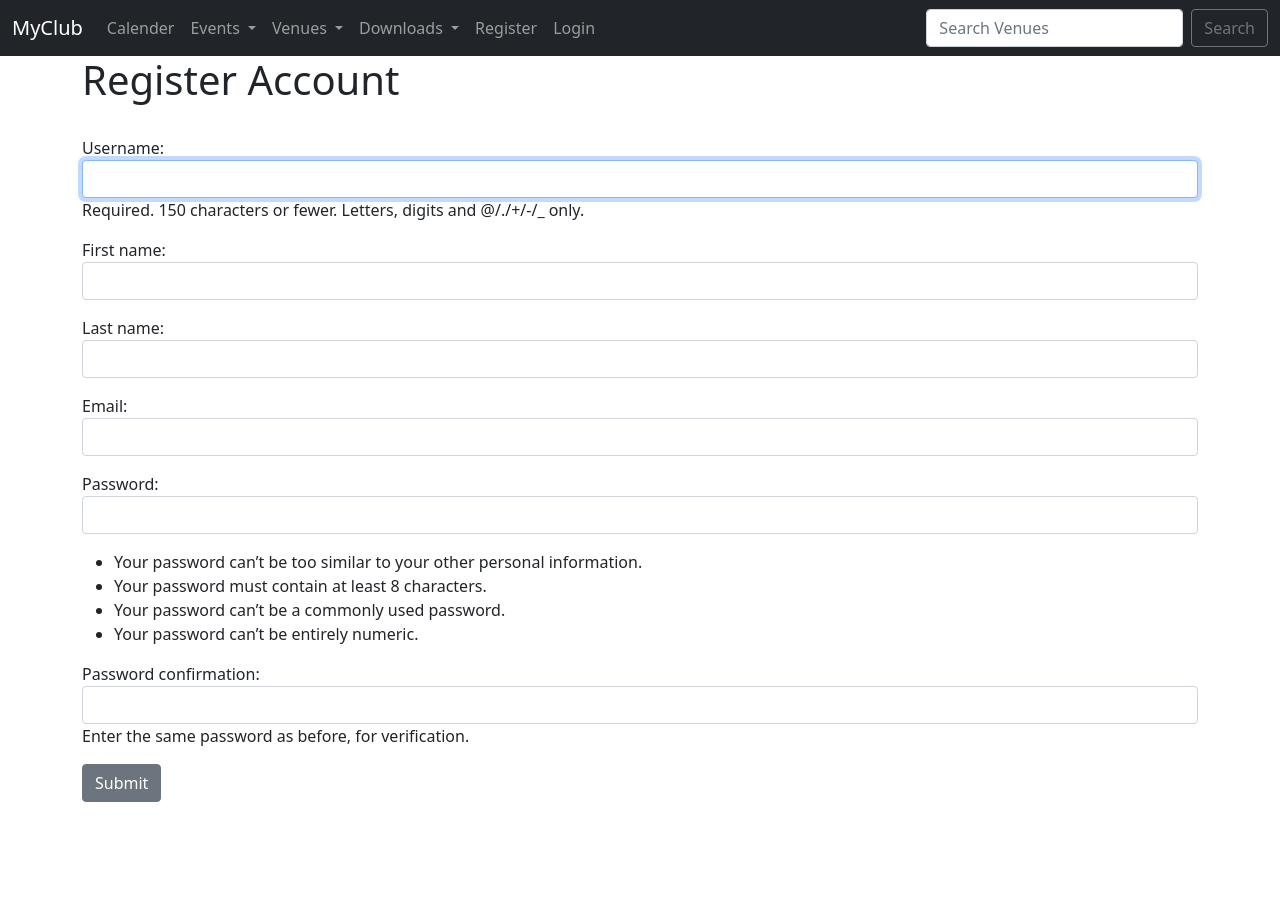
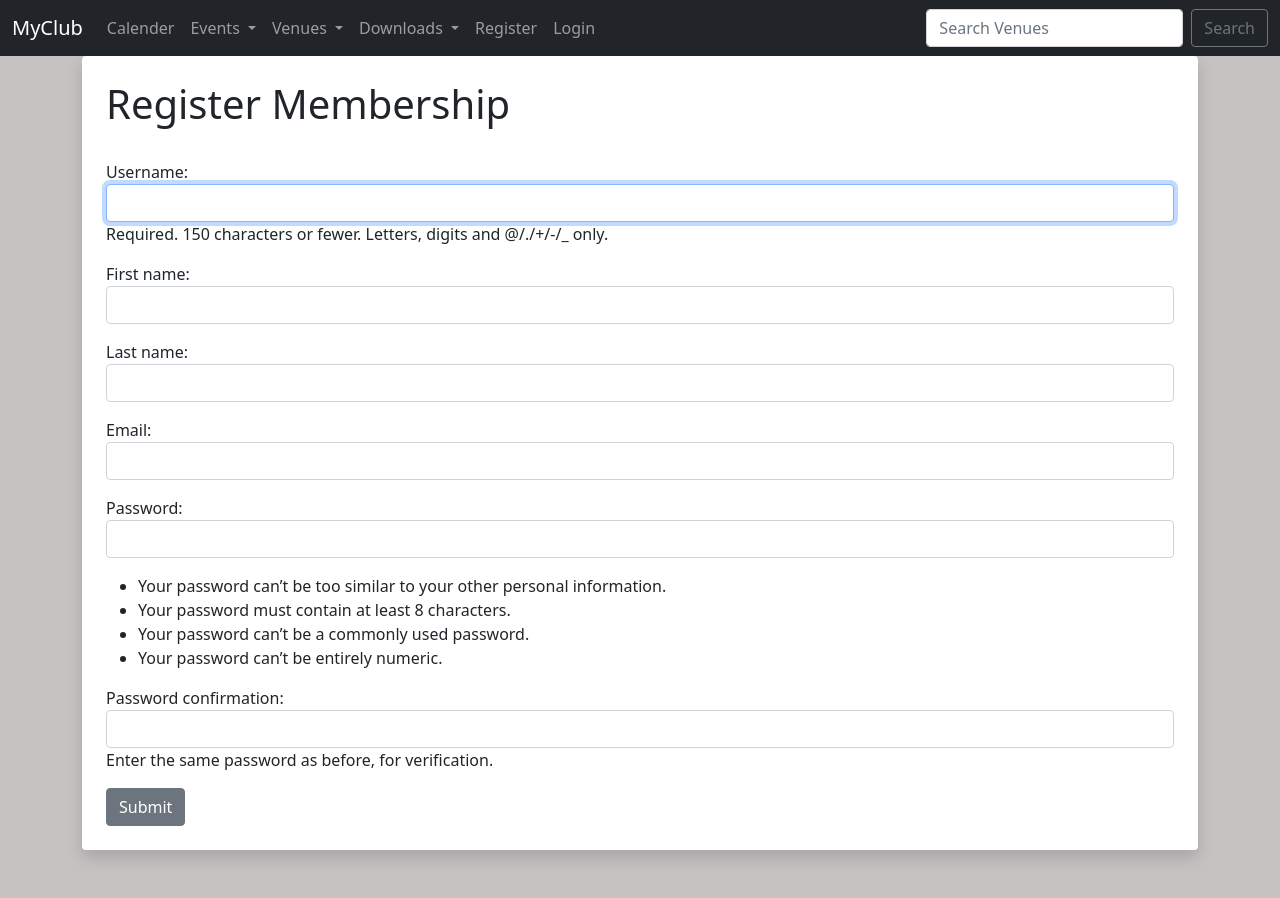
Before and after one commit to TimzOwen/events, a Django app: page /members/register_user in a window 1280 px wide. Before the commit the page ends 802 px from the top, so only its background shows below. Run offline with Django 4.2, Linux system fonts and the light colour scheme.

Commit message:
updated base html

```diff
--- a/events/templates/events/base.html
+++ b/events/templates/events/base.html
@@ -11,6 +11,11 @@
 
     <title>Hello, world!</title>
 </head>
+<style>
+    body{
+        background: #c5c2c2;
+    }
+</style>
 <body>
 
 {% include 'events/navbar.html' %}
--- a/members/templates/authentication/register_user.html
+++ b/members/templates/authentication/register_user.html
@@ -6,10 +6,12 @@
         <button type="button" class="btn-close" data-bs-dismiss="alert" aria-label="Close"></button>
         </div>
     {% endif %}
-    <h1>Register Account</h1><br>
+    <div class="shadow p-4 mb-5 bg-body rounded">
+    <h1>Register Membership</h1><br>
     <form action="{% url 'register_user' %}" method="POST">
     {% csrf_token %}
         {{ form.as_p }}
     <input type="submit" value="Submit" class="btn btn-secondary">
     </form>
+    </div>
 {% endblock %}
```
